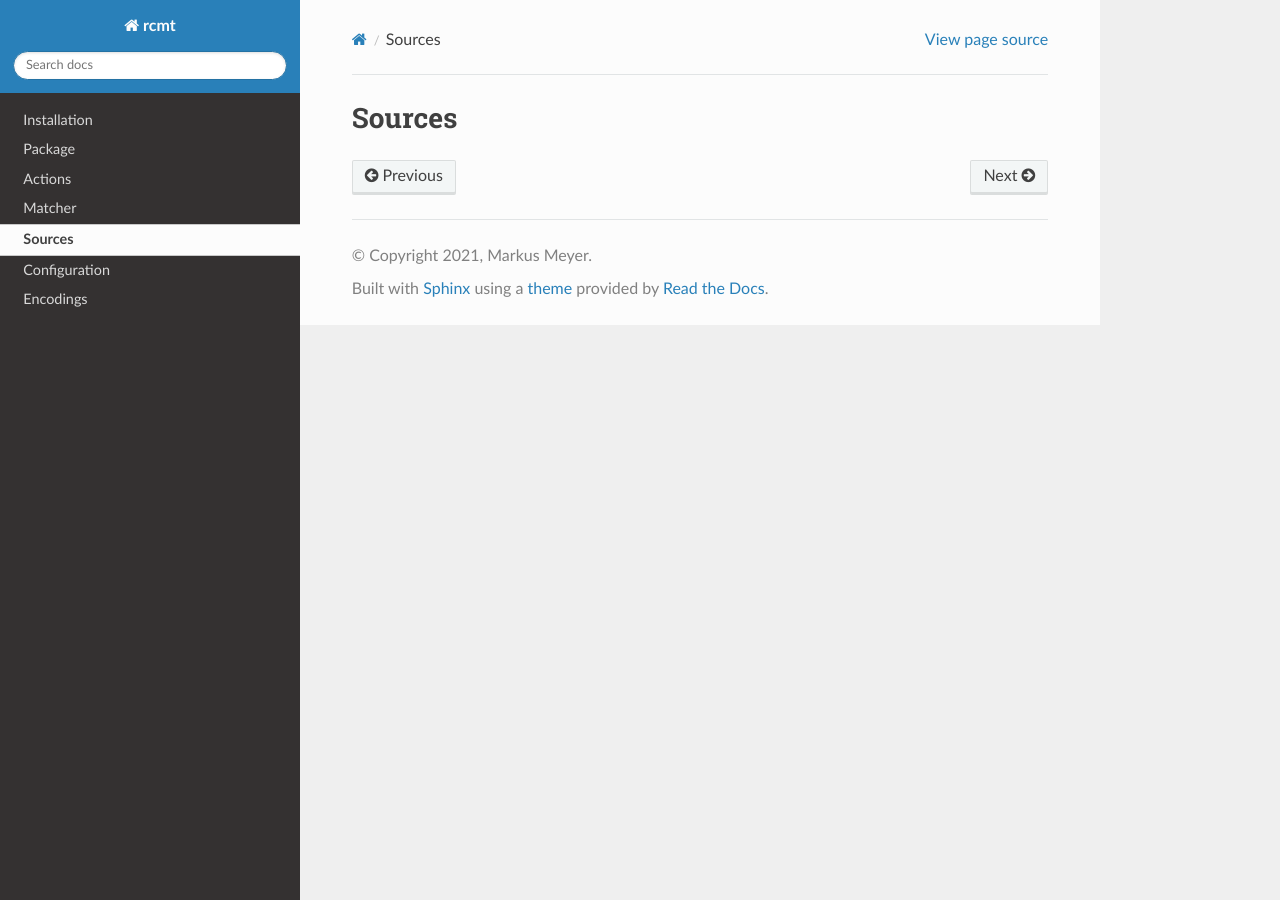
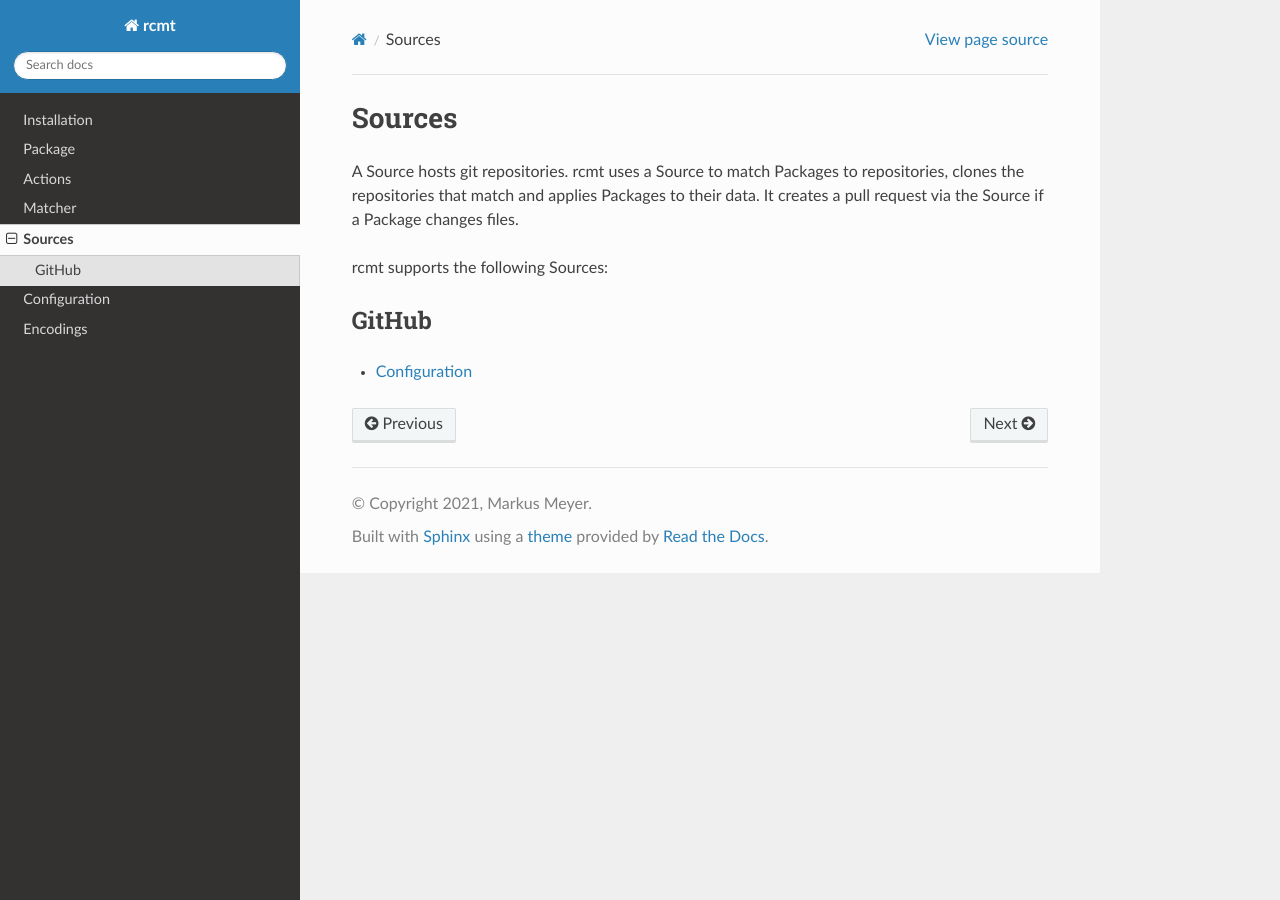
Before and after one commit to wndhydrnt/rcmt, a Sphinx documentation site: the page built from docs/sources.rst, in a window 1280 px wide. Built offline with Sphinx 7.4.7 and the Read the Docs theme 2.0.0, drawn with Linux system fonts in a browser that asks for light colours.

Commit message:
Document sources

```diff
--- a/docs/configuration.rst
+++ b/docs/configuration.rst
@@ -50,6 +50,8 @@ E-mail to set when committing changes. Defaults to ``""``.
 """""""""""""
 
 Name of the author to set when committing changes. Defaults to ``rcmt``.
+
+.. _configuration/github:
 
 ``github``
 ^^^^^^^^^^
--- a/docs/sources.rst
+++ b/docs/sources.rst
@@ -1,2 +1,13 @@
 Sources
 =======
+
+A Source hosts git repositories. rcmt uses a Source to match Packages to repositories,
+clones the repositories that match and applies Packages to their data. It creates a pull
+request via the Source if a Package changes files.
+
+rcmt supports the following Sources:
+
+GitHub
+------
+
+- :ref:`Configuration <configuration/github>`
```
Also changed, not shown: docs/matcher.rst (+8 -0 lines).
